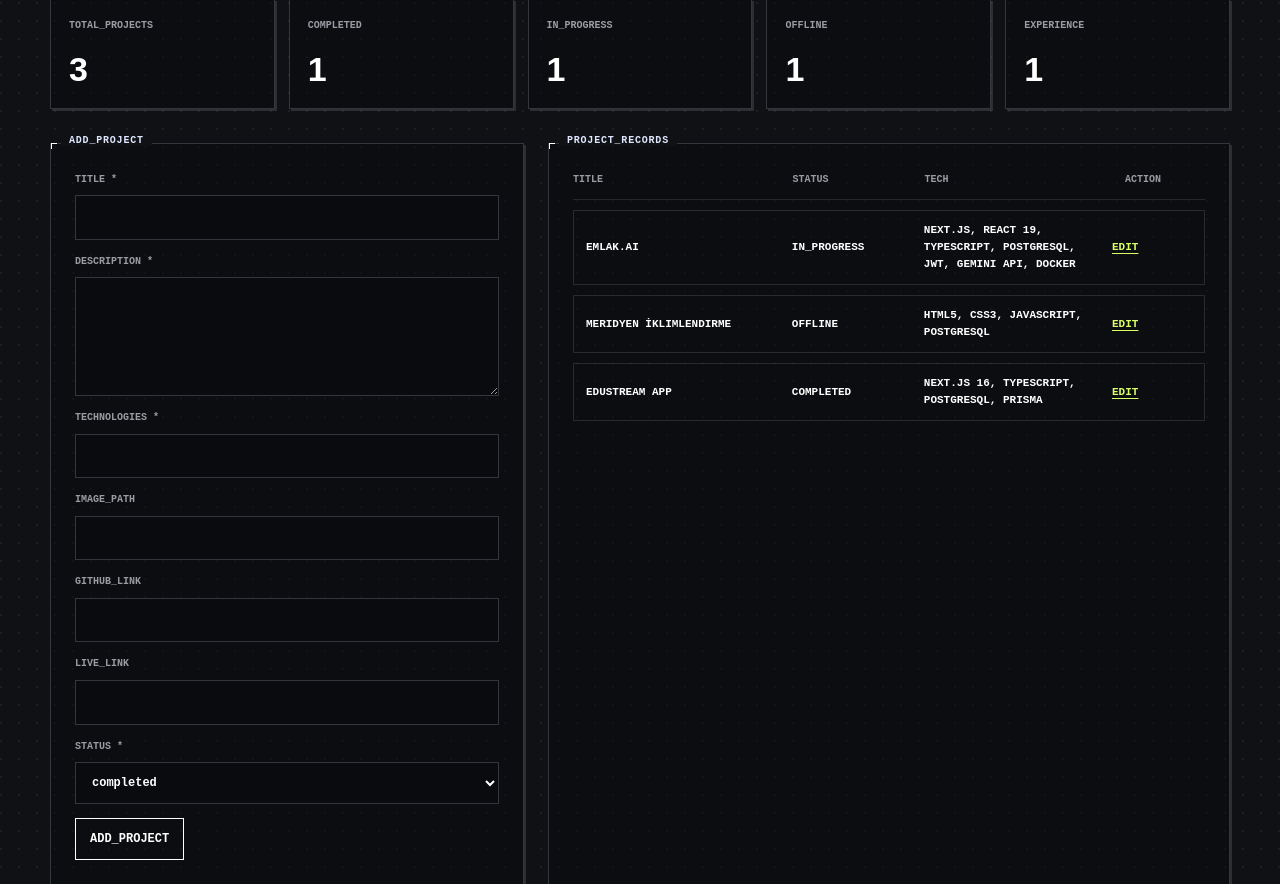
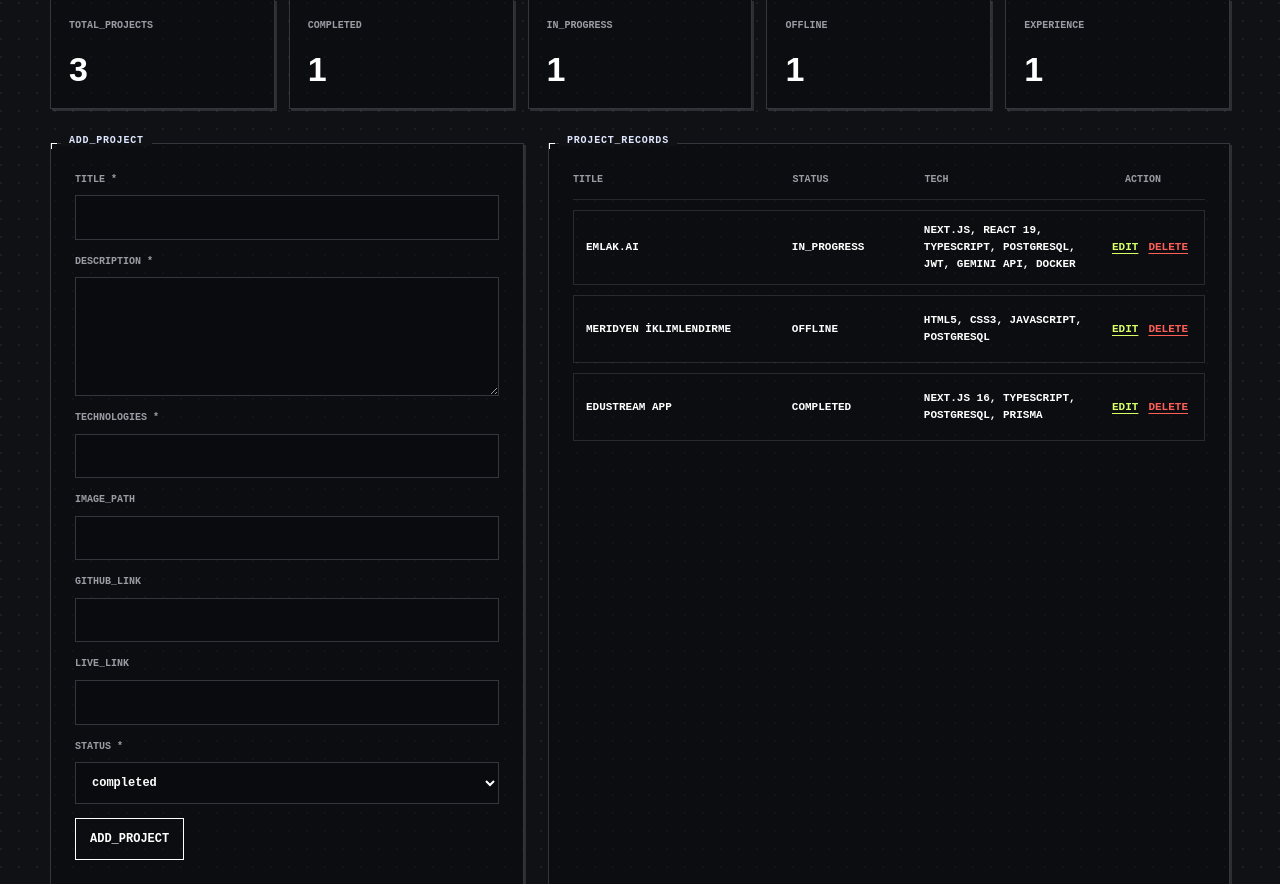
Before and after one commit to elifhirli/portfolio, a PHP site: page /admin.php in a window 1280 px wide. Shown: the part 286-1170 px from the top of the page. Run offline with PHP 8.4, Linux system fonts and the light colour scheme; a user stored in the database is signed in; data comes from the database, SQL or seed files in the repository.

Commit message:
Project delete added

```diff
--- a/admin.php
+++ b/admin.php
@@ -50,6 +50,25 @@
 if ($_SERVER['REQUEST_METHOD'] === 'POST') {
     if (!verifyCsrfToken($_POST['csrf_token'] ?? '')) {
         $error = 'INVALID_SECURITY_TOKEN';
+    } elseif (($_POST['form_type'] ?? '') === 'delete_project') {
+        $projectId = (int) ($_POST['project_id'] ?? 0);
+
+        if ($projectId <= 0) {
+            $error = 'INVALID_PROJECT_ID';
+        } else {
+            $stmt = mysqli_prepare($conn, "DELETE FROM projects WHERE id = ?");
+            mysqli_stmt_bind_param($stmt, "i", $projectId);
+
+            if (mysqli_stmt_execute($stmt)) {
+                $message = 'PROJECT_DELETED';
+
+                if ($editingProject && (int) $editingProject['id'] === $projectId) {
+                    $editingProject = null;
+                }
+            } else {
+                $error = 'PROJECT_DELETE_FAILED';
+            }
+        }
     } elseif (($_POST['form_type'] ?? '') === 'experience') {
         $experienceId = (int) ($_POST['experience_id'] ?? 0);
         $company = trim($_POST['company'] ?? '');
@@ -257,7 +276,15 @@
                             <strong><?php echo e($project['title']); ?></strong>
                             <span><?php echo e($project['status']); ?></span>
                             <span><?php echo e($project['technologies']); ?></span>
-                            <span><a href="admin.php?edit=<?php echo (int) $project['id']; ?>">EDIT</a></span>
+                            <span class="admin-row-actions">
+                                <a href="admin.php?edit=<?php echo (int) $project['id']; ?>">EDIT</a>
+                                <form method="post" action="admin.php" onsubmit="return confirm('Delete this project?');">
+                                    <input type="hidden" name="csrf_token" value="<?php echo e(csrfToken()); ?>">
+                                    <input type="hidden" name="form_type" value="delete_project">
+                                    <input type="hidden" name="project_id" value="<?php echo (int) $project['id']; ?>">
+                                    <button class="admin-link-button" type="submit">DELETE</button>
+                                </form>
+                            </span>
                         </div>
                     <?php } ?>
                 <?php } else { ?>
--- a/assets/css/admin.css
+++ b/assets/css/admin.css
@@ -94,6 +94,37 @@
     color: var(--accent);
     text-decoration: underline;
     text-underline-offset: 3px;
+}
+
+.admin-row-actions {
+    display: flex;
+    align-items: center;
+    gap: 10px;
+    flex-wrap: wrap;
+}
+
+.admin-row-actions form {
+    display: inline-flex;
+}
+
+.admin-link-button {
+    border: 0;
+    background: transparent;
+    color: var(--danger);
+    padding: 0;
+    font-family: "Courier New", Courier, monospace;
+    font-size: 11px;
+    font-weight: 900;
+    line-height: 1;
+    text-decoration: underline;
+    text-underline-offset: 3px;
+    cursor: pointer;
+}
+
+.admin-link-button:hover,
+.admin-link-button:focus-visible {
+    color: var(--text);
+    outline: none;
 }
 
 .admin-form {
@@ -343,3 +374,10 @@
     color: #3cff94;
     font-family: monospace;
 }
+
+body.light-mode .admin-cookie-info {
+    border-color: rgba(31, 157, 102, 0.35);
+    background: rgba(255, 255, 255, 0.78);
+    color: #117a4d;
+    box-shadow: 2px 2px 0 rgba(5, 7, 13, 0.08);
+}
--- a/database.sql
+++ b/database.sql
@@ -157,7 +157,7 @@
 /*!40101 SET COLLATION_CONNECTION=@OLD_COLLATION_CONNECTION */;
 /*!40111 SET SQL_NOTES=@OLD_SQL_NOTES */;
 
--- Dump completed on 2026-05-13 20:01:28
+-- Dump completed on 2026-05-13 22:41:31
 
 -- Empty messages table structure
 
@@ -205,4 +205,4 @@
 /*!40101 SET COLLATION_CONNECTION=@OLD_COLLATION_CONNECTION */;
 /*!40111 SET SQL_NOTES=@OLD_SQL_NOTES */;
 
--- Dump completed on 2026-05-13 20:01:35
+-- Dump completed on 2026-05-13 22:41:38
```
